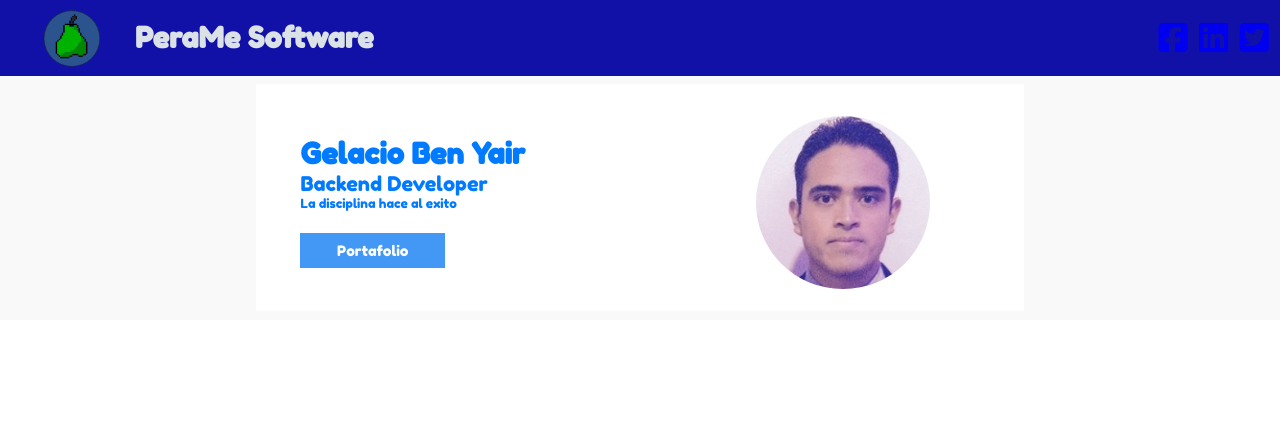
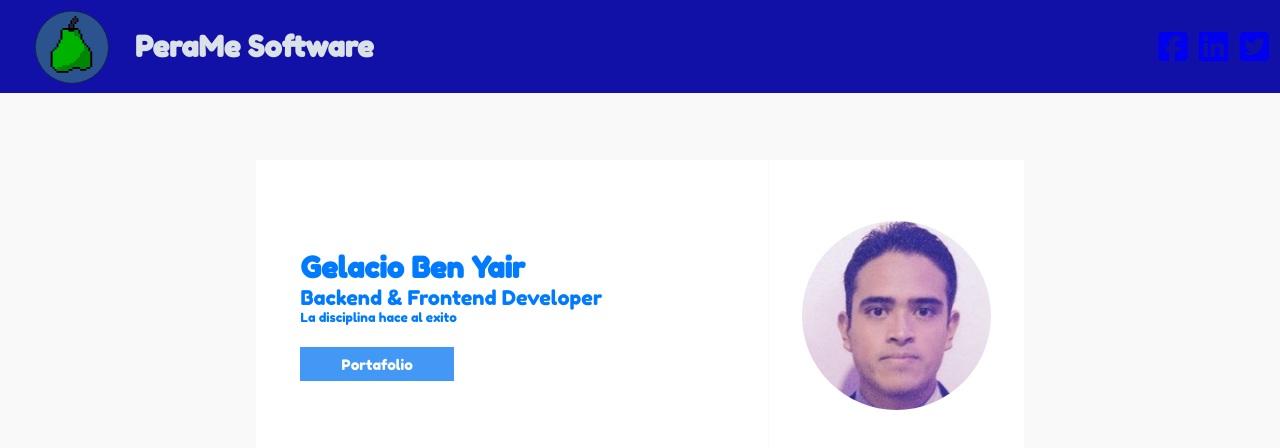
Before and after one commit to gbsfDeveloper/peramesoftwareWEB, a React (Create React App) app: page / in a window 1280 px wide. Shown: the top 448 px of the page. Built offline with nearby package versions, Linux system fonts and the light colour scheme.

Commit message:
Aniadidas correccciones de tamaño de imagen profile - aniadida linea de separacion

```diff
--- a/src/components/container/container.js
+++ b/src/components/container/container.js
@@ -15,13 +15,15 @@ const Container = styled.div`
     align-content :${({alignContent})=>{return (alignContent !== undefined) ? alignContent : 'center'}};
     padding:${({padding})=>{return (padding !== undefined) ? padding : '0'}};
     background-color:${({bgcolor})=>{return (bgcolor !== undefined) ? bgcolor : 'transparent'}};
+    border:${({border})=>{return (border !== undefined) ? border : ''}};
+    border-style:${({borderStyle})=>{return (borderStyle !== undefined) ? borderStyle : ''}};
     @media (min-width: 1024px) {
         flex-wrap: nowrap;
     }
 `
 
 const DefaultContainer = (props) =>{
-    const {width,height,flexDirection,justifyItems,justifyContent,alignItems,alignContent,flexGrow,flexWrap,children,padding,bgcolor} = props
+    const {width,height,flexDirection,justifyItems,justifyContent,alignItems,alignContent,flexGrow,flexWrap,children,padding,bgcolor,border,borderStyle} = props
     return(
         <Container
             width={width}
@@ -35,6 +37,8 @@ const DefaultContainer = (props) =>{
             alignContent={alignContent}
             padding={padding}
             bgcolor={bgcolor}
+            border={border}
+            borderStyle={borderStyle}
         >
             {children}
         </Container>
--- a/src/components/image/image.js
+++ b/src/components/image/image.js
@@ -11,17 +11,17 @@ const Image = styled.img.attrs(({src,alt}) => ({
     width:${({ImgWidth})=>{return (ImgWidth != undefined) ? px2vw(ImgWidth) : px2vw(70)}};
 
     @media (min-width: 768px) {
-        width: ${({ImgWidth})=>{return (ImgWidth != undefined) ? px2vw((ImgWidth - (ImgWidth * 0.3))) : px2vw(40)}};
+        width: ${({ImgWidth})=>{return (ImgWidth != undefined) ? px2vw((ImgWidth - (ImgWidth * 0.1))) : px2vw(40)}};
     }
 
     @media (min-width: 1024px) {
-        width: ${({ImgWidth})=>{return (ImgWidth != undefined) ? px2vw((ImgWidth - (ImgWidth * 0.35))) : px2vw(35)}};
+        width: ${({ImgWidth})=>{return (ImgWidth != undefined) ? px2vw((ImgWidth - (ImgWidth * 0.15))) : px2vw(35)}};
     }
 `;
 
-const DefaultImage = ({Width, Src, Alt, ImgWidth, BorderRadius}) =>{
+const DefaultImage = ({Width, Height, Src, Alt, ImgWidth, BorderRadius,border,borderStyle}) =>{
     return(
-        <Container width={Width}>
+        <Container width={Width} height={Height} border={border} borderStyle={borderStyle} >
             <Image src={Src} alt={Alt} ImgWidth={ImgWidth} BorderRadius={BorderRadius}/>
         </Container>
     )
--- a/src/components/profile/profile.js
+++ b/src/components/profile/profile.js
@@ -11,8 +11,8 @@ import Button from '../button';
 
 const Profile = styled.div`
     width:100%;
-    height: 100%;
-    padding :${px2vw(10)};
+    height: ${px2vw(500)};
+    padding :${px2vw(25)};
     display:flex;
     flex-direction:row;
     justify-items:center;
@@ -29,8 +29,10 @@ const DefaultProfile = ({bgColor}) =>{
         <Profile bgColor={bgColor}>
             <Container
                 width={'60vw'}
-                padding={`${px2vw(35)} ${px2vw(0)} ${px2vw(25)} ${px2vw(50)}`}
+                height={px2vw(350)}
+                padding={`${px2vw(0)} ${px2vw(0)} ${px2vw(0)} ${px2vw(50)}`}
                 flexDirection={'row'}
+                justifyContent={'space-between'}
                 flexWrap={'nowrap'}
                 bgcolor={'#FFFFFF'}
             >
@@ -40,8 +42,8 @@ const DefaultProfile = ({bgColor}) =>{
                     flexDirection={'column'}
                     flexWrap={'wrap'}
                     alignItems={'flex-start'}
-                    justifyContent={'space-around'}
-                    justifyItems={'space-around'}
+                    justifyContent={'center'}
+                    // justifyItems={'space-around'}
                 >
                     <Title
                         Text={"Gelacio Ben Yair"}
@@ -50,7 +52,7 @@ const DefaultProfile = ({bgColor}) =>{
                         FontSize={50}
                     />
                     <Message
-                        Text={"Backend Developer"}
+                        Text={"Backend & Frontend Developer"}
                         Width={ (Width>768) ? '100%' : '100%'}
                         JustifyContent={'flex-start'}
                         FontSize={35}
@@ -72,8 +74,11 @@ const DefaultProfile = ({bgColor}) =>{
                     />
                 </Container>
                 <Image
-                    Width={'30vw'}
-                    ImgWidth={'300'}
+                    Width={'20vw'}
+                    Height={'100%'}
+                    border={`${px2vw(2)} solid ${colors.slowlycolor2}`}
+                    borderStyle={'none none none solid'}
+                    ImgWidth={'250'}
                     Src={'/imgs/foto.jpg'}
                     BorderRadius={'150'}
                 />
```
Also changed, not shown: 1 other file (tests, documents, lock files or other folders).
